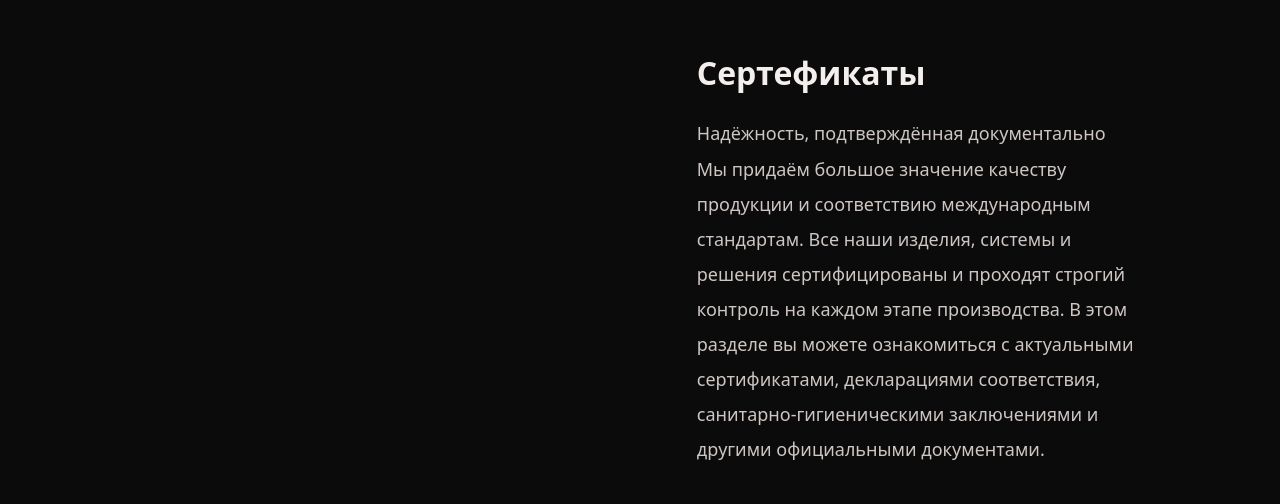
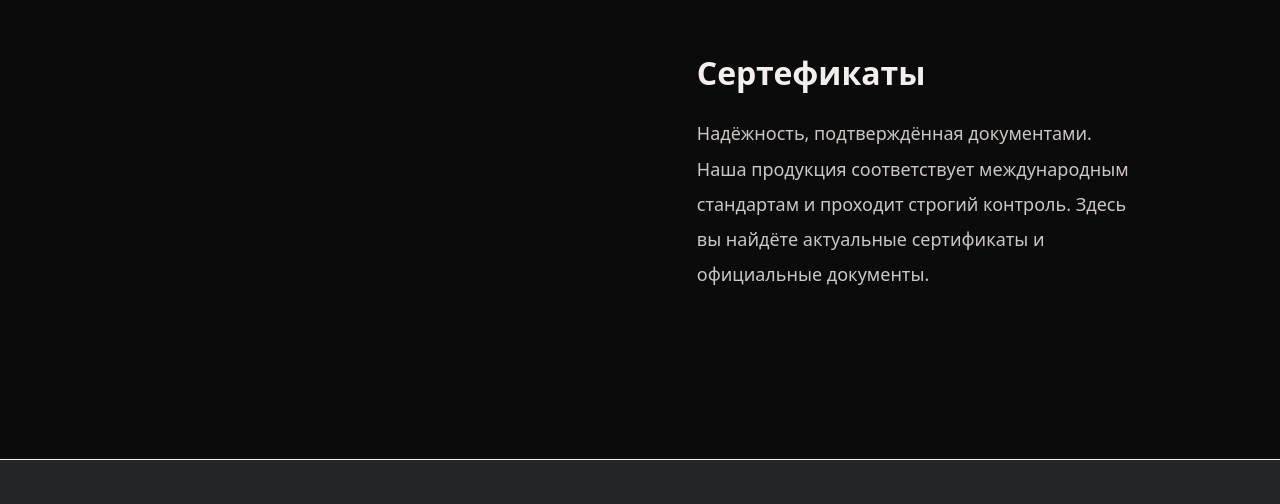
Before and after one commit to kobenbayi/kobenbayi.github.io, a plain HTML site: page index.html in a window 1280 px wide. Shown: the part 4110-4614 px from the top of the page. Drawn offline with Linux system fonts and the light colour scheme.

Commit message:
up 4
up 4

```diff
--- a/index.html
+++ b/index.html
@@ -125,15 +125,9 @@
 							<div class="text-block gallery__item">
 								<h2 class="text-block__h">Сертефикаты</h2>
 								<p class="text-block__p">
-									Надёжность, подтверждённая документально
-
-									Мы придаём большое значение качеству продукции и соответствию международным
-									стандартам. Все наши изделия, системы и решения сертифицированы и проходят строгий
-									контроль на каждом этапе производства.
-
-									В этом разделе вы можете ознакомиться с актуальными сертификатами, декларациями
-									соответствия, санитарно-гигиеническими заключениями и другими официальными
-									документами.</p>
+									Надёжность, подтверждённая документами. Наша продукция соответствует международным
+									стандартам и проходит строгий контроль. Здесь вы найдёте актуальные сертификаты и
+									официальные документы.</p>
 							</div>
 						</div>
 
```
